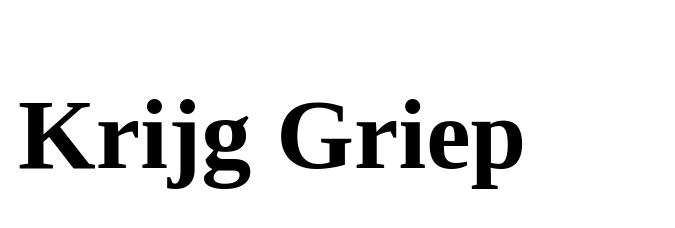
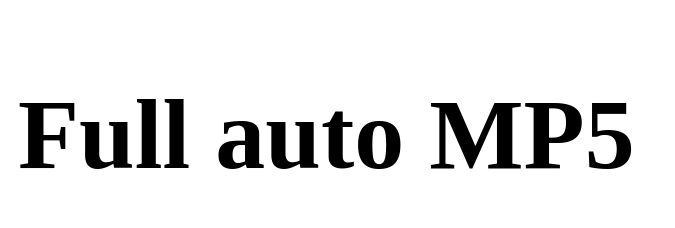
Before and after one commit to Mussaeus/Mussaeus.github.io, a plain HTML site: page index.html in a window 1280 px wide. Shown: the whole page, without its empty margins (0-675 px from the left). Drawn offline with Linux system fonts and the light colour scheme.

Commit message:
Update index.html

```diff
--- a/index.html
+++ b/index.html
@@ -5,4 +5,4 @@
    padding: 10px 10px 10px 10px;
   }
 </style>
-<h1>Krijg Griep</h1>
+<h1>Full auto MP5</h1>
```
